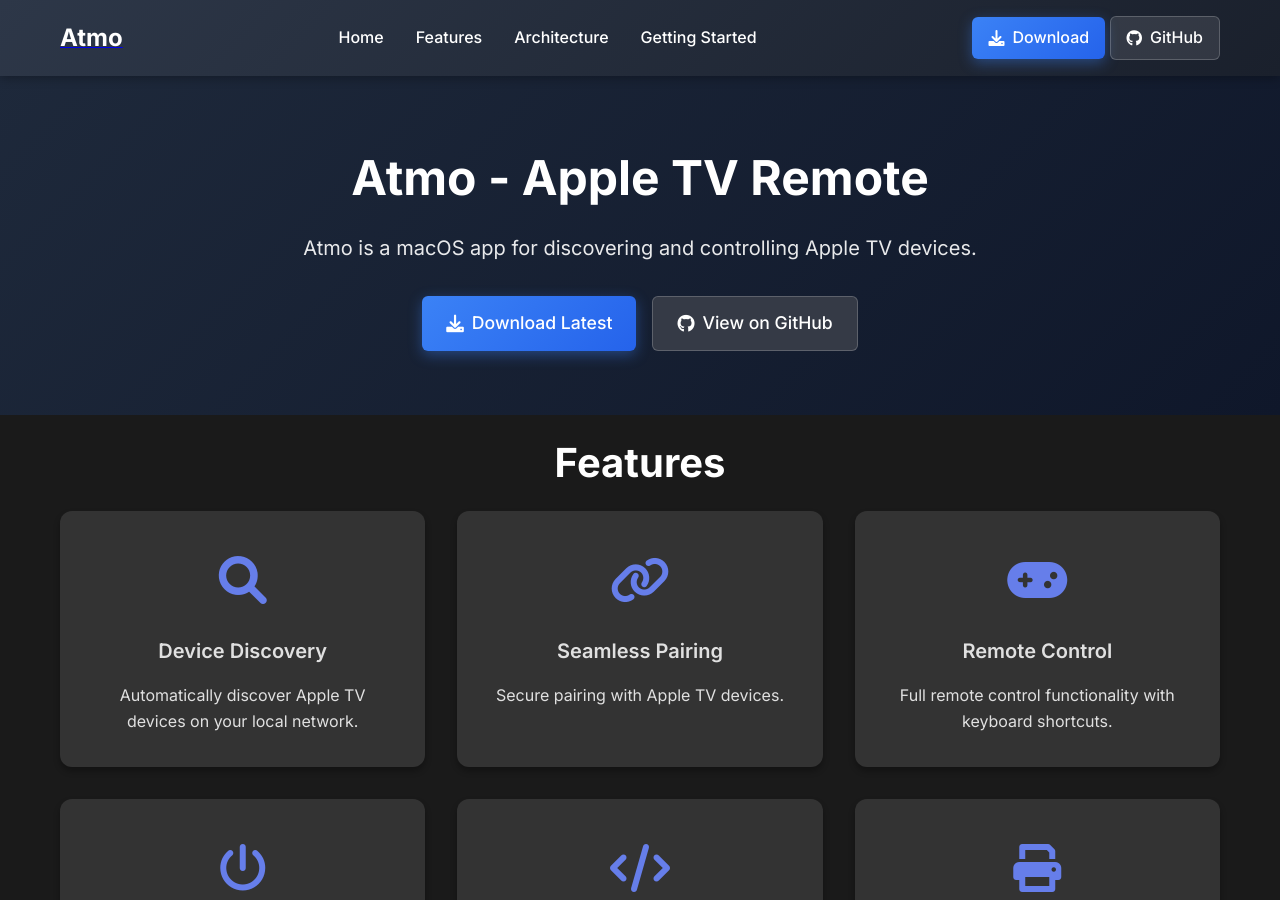
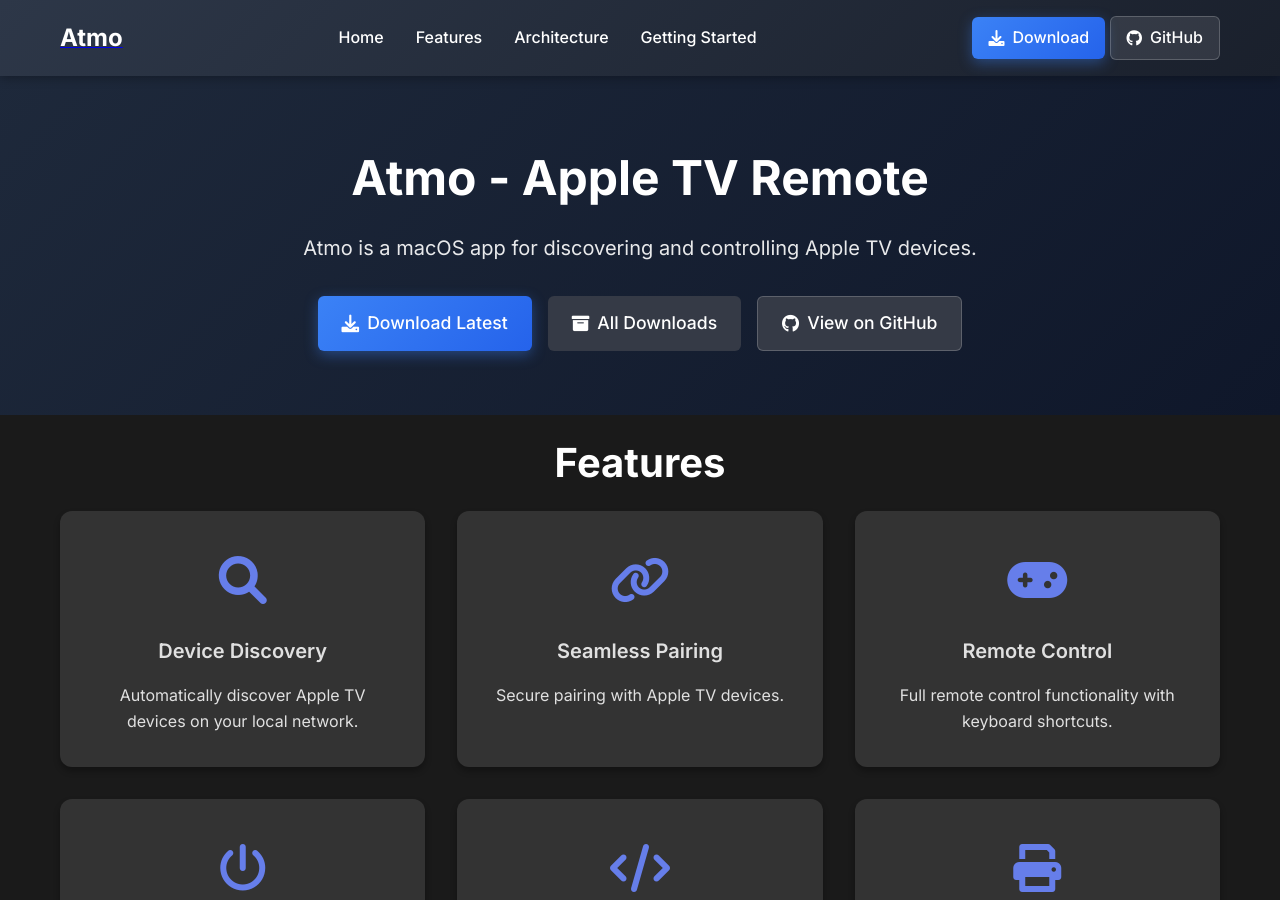
Before and after one commit to mabino/atmo, a Jekyll site: the page built from docs/index.md, in a window 1280 px wide and 900 px high. Built offline with Jekyll 4.4.1, drawn with Linux system fonts in a browser that asks for light colours.

Commit message:
Improve notarization: flatten Python, add DMG, fix release links
- Flatten Python framework to avoid bundle signing issues
- Rename Python3.framework to python-framework
- Remove symlinks that cause notarization failures
- Add DMG creation alongside ZIP for releases
- Add git tagging to upload_release.sh
- Upload both Atmo.zip and Atmo.dmg to releases
- Update docs download link to use Atmo.zip

```diff
--- a/docs/index.md
+++ b/docs/index.md
@@ -9,9 +9,13 @@ description: Atmo is a macOS app for discovering and controlling Apple TV device
     <h1>Atmo - Apple TV Remote</h1>
     <p>Atmo is a macOS app for discovering and controlling Apple TV devices.</p>
     <div class="hero-actions">
-      <a href="https://github.com/mabino/atmo/releases/latest/download/Atmo-stapled.zip" class="btn btn-primary">
+      <a href="https://github.com/mabino/atmo/releases/latest/download/Atmo.zip" class="btn btn-primary">
         <i class="fas fa-download"></i>
         Download Latest
+      </a>
+      <a href="https://github.com/mabino/atmo/releases/latest" class="btn btn-secondary">
+        <i class="fas fa-archive"></i>
+        All Downloads
       </a>
       <a href="https://github.com/mabino/atmo" class="btn btn-ghost" target="_blank">
         <i class="fab fa-github"></i>
```
Also changed, not shown: 4 other files.
